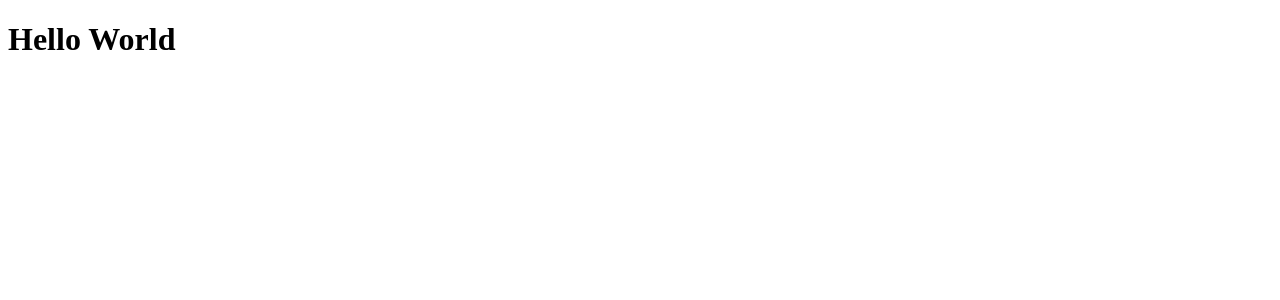
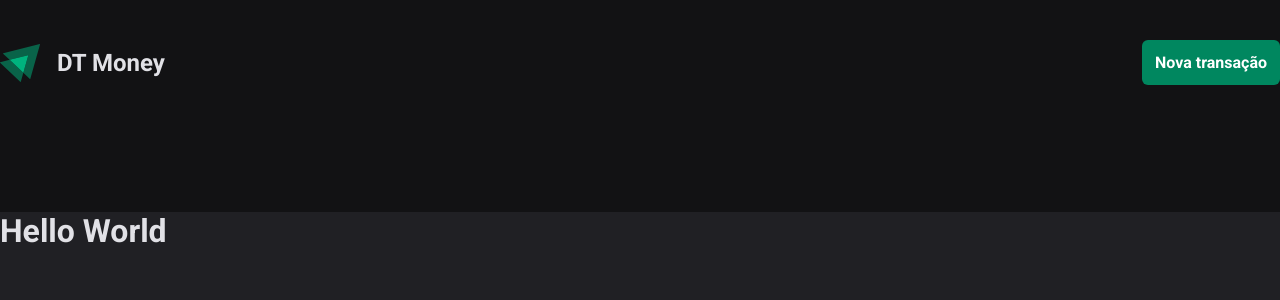
Before and after one commit to tsxfabio/dtmoney, a React (Vite) app: page / in a window 1280 px wide. Shown: the top 300 px of the page. Built offline with nearby package versions, Linux system fonts and the light colour scheme.

Commit message:
criacao e finalizacao component header

```diff
--- a/index.html
+++ b/index.html
@@ -2,9 +2,14 @@
 <html lang="en">
   <head>
     <meta charset="UTF-8" />
-    <link rel="icon" type="image/svg+xml" href="/vite.svg" />
+    <link rel="preconnect" href="https://fonts.googleapis.com" />
+    <link rel="preconnect" href="https://fonts.gstatic.com" crossorigin />
     <meta name="viewport" content="width=device-width, initial-scale=1.0" />
-    <title>Vite + React + TS</title>
+    <link
+      href="https://fonts.googleapis.com/css2?family=Roboto:wght@400;700&display=swap"
+      rel="stylesheet"
+    />
+    <title>DT Money</title>
   </head>
   <body>
     <div id="root"></div>
--- a/src/App.tsx
+++ b/src/App.tsx
@@ -1,9 +1,13 @@
 import { ThemeProvider } from "styled-components";
+import { Header } from "./components/Header";
+import { GlobalStyles } from "./styles/global";
 import { defaultTheme } from "./styles/themes/default";
 
 export function App() {
   return (
     <ThemeProvider theme={defaultTheme}>
+      <GlobalStyles />
+      <Header />
       <h1>Hello World</h1>
     </ThemeProvider>
   );
--- /dev/null
+++ b/src/components/Header/index.tsx
@@ -0,0 +1,15 @@
+import { HeaderContainer } from "./styles";
+
+export function Header() {
+  return (
+    <HeaderContainer>
+      <div className='navBar'>
+        <div className='iconeLogo'>
+          <img src='/src/assets/Ignitesimbol.svg' alt='logo' />
+          <h1>DT Money</h1>
+        </div>
+        <button className='novaTransacao'>Nova transação</button>
+      </div>
+    </HeaderContainer>
+  );
+}
--- /dev/null
+++ b/src/components/Header/styles.ts
@@ -0,0 +1,42 @@
+import styled from "styled-components";
+
+export const HeaderContainer = styled.div`
+  background-color: ${(props) => props.theme["gray-900"]};
+  width: 100%;
+  height: 212px;
+
+  .navBar {
+    display: flex;
+    flex-direction: row;
+    justify-content: space-between;
+    align-items: center;
+    max-width: 1280px;
+    margin: 0 auto;
+    padding: 2.5rem 0;
+
+    h1 {
+      font-size: 1.5rem;
+    }
+
+    button {
+      background-color: ${(props) => props.theme["green-500"]};
+      color: ${(props) => props.theme["white"]};
+      font: 700 1rem "Roboto", sans-serif;
+      padding: 0.75rem;
+      border-radius: 6px;
+      border: 1px solid transparent;
+      cursor: pointer;
+      transition: background-color 0.2s;
+
+      &:hover {
+        background-color: ${(props) => props.theme["green-300"]};
+      }
+    }
+
+    .iconeLogo {
+      display: inherit;
+      align-items: inherit;
+      gap: 1rem;
+    }
+  }
+`;
--- a/src/styles/global.ts
+++ b/src/styles/global.ts
@@ -13,4 +13,14 @@ export const GlobalStyles = createGlobalStyle`
     box-shadow: 0 0 0 2px ${(props) => props.theme["green-500"]};
 }
 
+body {
+    background-color: ${(props) => props.theme["gray-800"]};
+    color: ${(props) => props.theme["gray-100"]};
+    -webkit-font-smoothing: antialiased;
+}
+
+body, input, textarea, button {
+    font: 400 1rem "Roboto", sans-serif;
+}
+
 `;
```
Also changed, not shown: src/assets/Ignitesimbol.svg (added).
